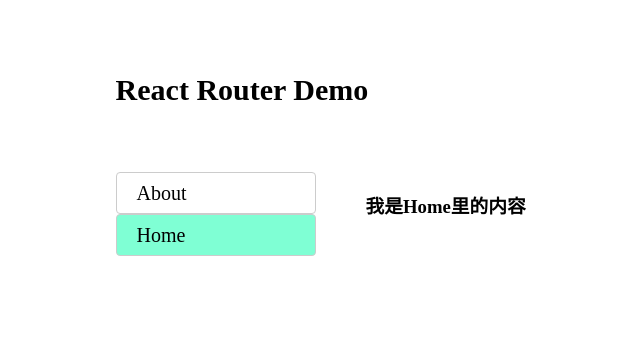
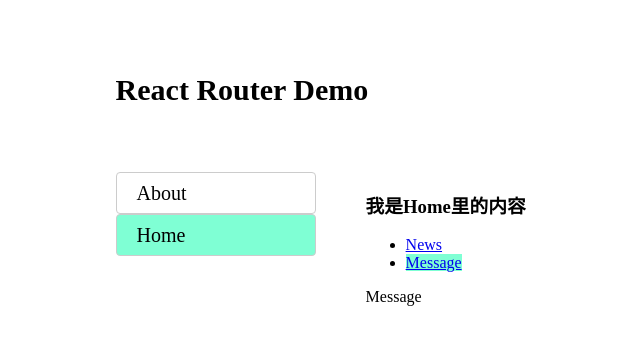
Before and after one commit to zhangyue2018/react_staging, a React (Create React App) app: page /home/message in a window 1280 px wide. Before the commit this address led to /home. Shown: the top 344 px of the page, without its empty margins (82-722 px from the left). Built offline with nearby package versions, Linux system fonts and the light colour scheme.

Commit message:
嵌套路由

```diff
--- a/src/App.jsx
+++ b/src/App.jsx
@@ -28,9 +28,9 @@ export default class App extends Component {
                     <div className='panel'>
                         <div className='panel-body'>
                             <Switch>
-                                <Route exact={true} path='/about' component={About}/>
-                                <Route exact path='/home' component={Home}/>
-                                <Redirect to="/home" />
+                                <Route path='/about' component={About}/>
+                                <Route path='/home' component={Home}/>
+                                <Redirect to="/about" />
                             </Switch>
                         </div>
                     </div>
--- /dev/null
+++ b/src/pages/Home/Message/index.jsx
@@ -0,0 +1,9 @@
+import React, { Component } from 'react'
+
+export default class Message extends Component {
+  render() {
+    return (
+      <div>Message</div>
+    )
+  }
+}
--- /dev/null
+++ b/src/pages/Home/News/index.jsx
@@ -0,0 +1,9 @@
+import React, { Component } from 'react'
+
+export default class News extends Component {
+  render() {
+    return (
+      <div>News</div>
+    )
+  }
+}
--- a/src/pages/Home/index.jsx
+++ b/src/pages/Home/index.jsx
@@ -1,9 +1,32 @@
-import React, { Component } from 'react'
+import React, { Component } from 'react';
+import { Route, Switch, Redirect } from 'react-router-dom';
+import News from './News';
+import Message from './Message';
+import MyNavLink from '../../components/MyNavLink';
 
 export default class Home extends Component {
-  render() {
-    return (
-      <h3>我是Home里的内容</h3>
-    )
-  }
+    render() {
+        return (
+            <div>
+                <h3>我是Home里的内容</h3>
+                <div>
+                    <ul className="nav nav-tabs">
+                        <li>
+                            {/* <a className='list-group-item' href="./home-news.html">News</a> */}
+                            <MyNavLink to='/home/news'>News</MyNavLink>
+                        </li>
+                        <li>
+                            {/* <a className='list-group-item actvie' href="./home-message.html">Message</a> */}
+                            <MyNavLink to='/home/message'>Message</MyNavLink>
+                        </li>
+                    </ul>
+                    <Switch>
+                        <Route path='/home/news' component={News} />
+                        <Route path='/home/message' component={Message} />
+                        <Redirect to='/home/message' />
+                    </Switch>
+                </div>
+            </div>
+        )
+    }
 }
```
